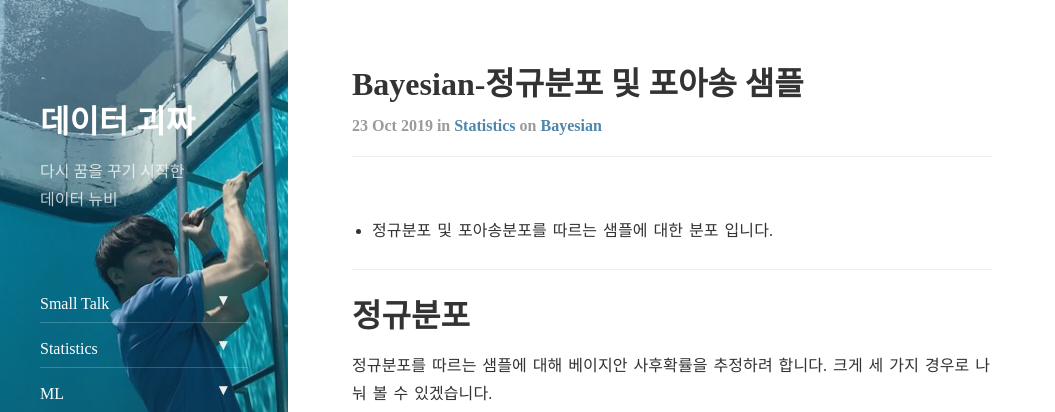
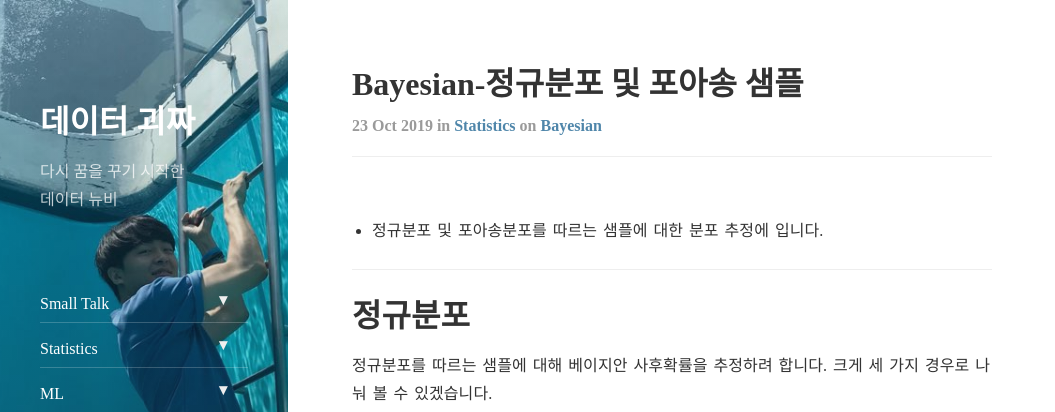
Before and after one commit to tryumanshow/data-weirdo.github.io, a Jekyll site: the page built from _posts/2019-10-23-statistics-bayesian-gaussian.markdown, in a window 1280 px wide and 900 px high. Shown: the top 412 px of the window, without its empty margins (0-1055 px from the left). Built offline with Jekyll 4.4.1, drawn with Linux system fonts in a browser that asks for light colours; nearby versions of some CDN libraries; formulas are drawn with MathJax 3; comment, search, counter and statistics services are not loaded.

Commit message:
Update 2019-10-23-statistics-bayesian-gaussian.markdown

```diff
--- a/_posts/2019-10-23-statistics-bayesian-gaussian.markdown
+++ b/_posts/2019-10-23-statistics-bayesian-gaussian.markdown
@@ -8,7 +8,7 @@ comments: true
 
 ---
 
-- 정규분포 및 포아송분포를 따르는 샘플에 대한 분포 입니다.
+- 정규분포 및 포아송분포를 따르는 샘플에 대한 분포 추정에 입니다.
 
 ---
 
```
